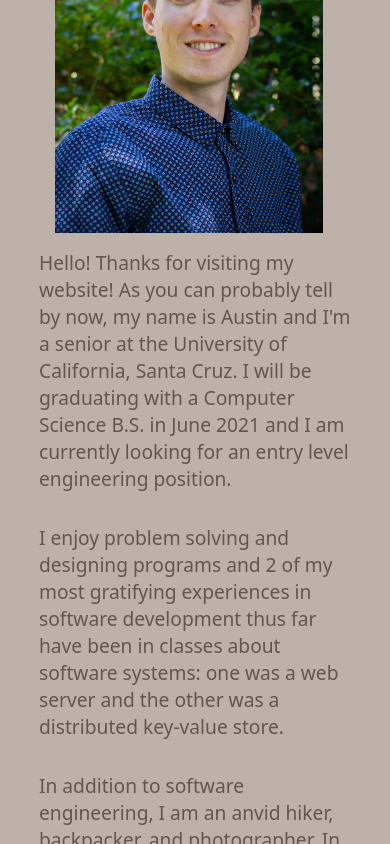
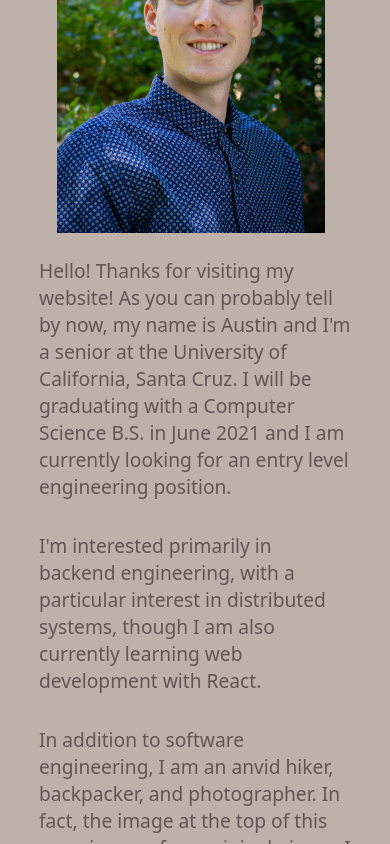
Before and after one commit to austin-seyboldt/austin-seyboldt.github.io, a React (Create React App) app: page / in a window 390 px wide. Shown: the part 1156-2000 px from the top of the page. Built offline with nearby package versions, Linux system fonts and the light colour scheme.

Commit message:
makes resume link functional, edits about info

```diff
--- a/src/components/Header.js
+++ b/src/components/Header.js
@@ -31,7 +31,7 @@ const Header = () => {
       window.removeEventListener("resize", onWindowResize);
     };
   }, []);
-  console.log(scrollOffset);
+
   return (
     <header className="header" id="header">
       <div className="header-container">
@@ -82,7 +82,13 @@ const Header = () => {
               </Link>
             </li>
             <li className="main-nav-item">
-              <a href="/resume">resume</a>
+              <a
+                href="https://github.com/austin-seyboldt/austin-seyboldt.github.io/blob/main/src/assets/resume.pdf"
+                target="_blank"
+                rel="noreferrer"
+              >
+                resume
+              </a>
             </li>
             <li className="main-nav-item">
               <a
--- a/src/components/Intro.js
+++ b/src/components/Intro.js
@@ -7,27 +7,31 @@ const Intro = () => {
     <section className="section" id="intro-section">
       <div className="section-container">
         <h2>get to know me</h2>
+        <div className="intro-container">
           <img src={me_img} alt="austin seyboldt portrait" id="me-portrait" />
+          <div className="intro-paragraphs-container">
             <p className="intro-blurb">
               Hello! Thanks for visiting my website! As you can probably tell by
               now, my name is Austin and I'm a senior at the University of
-          California, Santa Cruz. I will be graduating with a Computer Science
-          B.S. in June 2021 and I am currently looking for an entry level
-          engineering position.
+              California, Santa Cruz. I will be graduating with a Computer
+              Science B.S. in June 2021 and I am currently looking for an entry
+              level engineering position.
             </p>
             <p className="intro-blurb">
-          I enjoy problem solving and designing programs and 2 of my most
-          gratifying experiences in software development thus far have been in
-          classes about software systems: one was a web server and the other was
-          a distributed key-value store.
+              I'm interested primarily in backend engineering, with a particular
+              interest in distributed systems, though I am also currently
+              learning web development with React.
             </p>
             <p className="intro-blurb">
-          In addition to software engineering, I am an anvid hiker, backpacker,
-          and photographer. In fact, the image at the top of this page is one of
-          my original pieces. I officially registered for a small business
-          license last year and have since made several sales to individuals and
-          businesses and plan to grow my business more in the future.
+              In addition to software engineering, I am an anvid hiker,
+              backpacker, and photographer. In fact, the image at the top of
+              this page is one of my original pieces. I officially registered
+              for a small business license last year and have since made several
+              sales to individuals and businesses and plan to grow my business
+              more in the future.
             </p>
+          </div>
+        </div>
       </div>
     </section>
   );
--- a/src/css/Footer.css
+++ b/src/css/Footer.css
@@ -1,5 +1,5 @@
 .footer {
-  margin-top: 0.5rem;
+  margin-top: 1rem;
   background-color: var(--color-secondary-2);
 }
 
--- a/src/css/Header.css
+++ b/src/css/Header.css
@@ -28,6 +28,11 @@
 .main-nav-item {
   padding: 0.5rem;
   cursor: pointer;
+}
+
+.main-nav-item:hover {
+  color: white;
+  transform: scale(1.05);
 }
 
 @media only screen and (max-width: 700px) {
--- a/src/css/Intro.css
+++ b/src/css/Intro.css
@@ -5,8 +5,8 @@
   width: 300px;
   height: auto;
   /* border-radius: 50%; */
-  float: left;
-  padding: 0 1rem 1rem 1rem;
+  /* float: left; */
+  padding: 0rem 1rem 1rem 1rem;
   margin-right: 0.5rem;
 }
 
@@ -15,3 +15,21 @@
   padding-bottom: 2rem;
   font-size: 1.2rem;
 }
+
+.intro-container {
+  display: flex;
+  justify-content: center;
+  align-items: flex-start;
+}
+
+@media only screen and (max-width: 900px) {
+  .intro-container {
+    display: flex;
+    flex-direction: column;
+    align-items: center;
+  }
+
+  .intro-paragraphs-container {
+    margin-top: .5rem;
+  }
+}
--- a/src/css/Landing.css
+++ b/src/css/Landing.css
@@ -45,6 +45,6 @@
   }
 
   .tagline {
-    font-size: 1em;
+    font-size: 1.5em;
   }
 }
```
Lines whose indentation alone changed are shown as unchanged.
